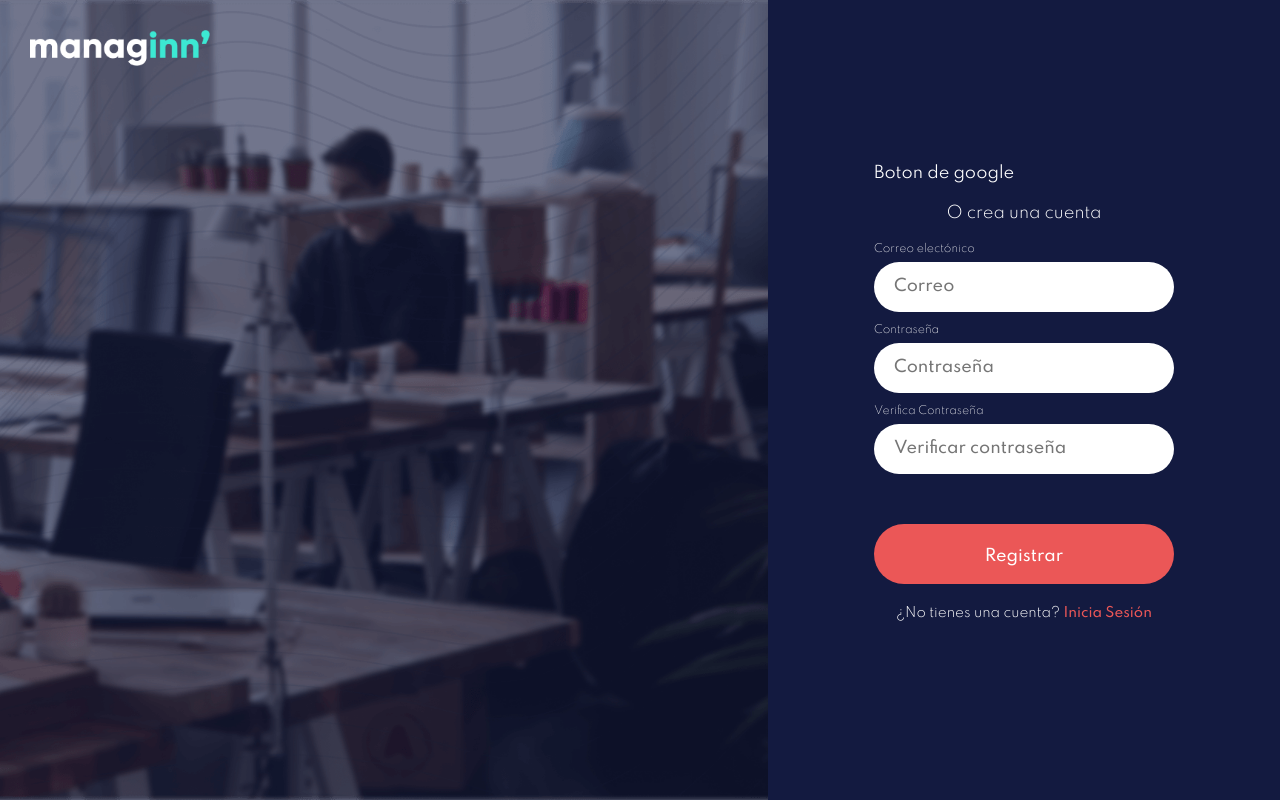
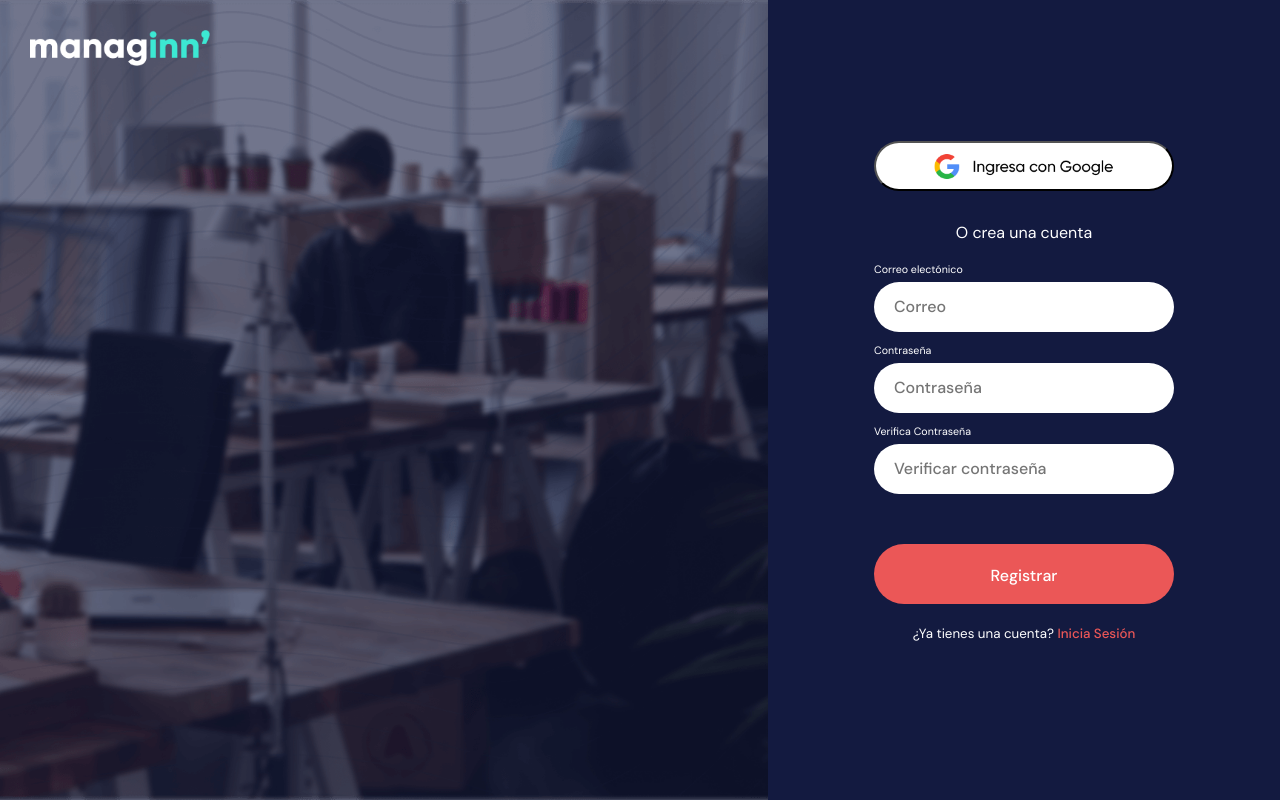
Before and after one commit to andresggcf/Managinn, a PHP site: page /registro.php in a window 1280 px wide. Run offline with PHP 8.4, Linux system fonts and the light colour scheme; some libraries are stand-ins or nearby versions.

Commit message:
agregando diseño de botón de google y cambio de tipografia

```diff
--- a/css/style.css
+++ b/css/style.css
@@ -1,7 +1,7 @@
 body
 {
   min-height: 100vh;
-  font-family: 'Spartan', sans-serif;
+  font-family: 'DM Sans', sans-serif;
   color: white;
 }
 
@@ -234,7 +234,7 @@ a:visited{color: #fff;}
   color: #fff;
   font-size: 14px;
   font-weight: 600;
-  padding: 15px 40px 10px 40px;
+  padding: 10px 40px 10px 40px;
   border-radius: 30px;
   transition: 0.3s;
 }
@@ -254,7 +254,7 @@ a:visited{color: #fff;}
   border-width: 2px;
   transition: 0.3s;
   font-size: 14px;
-  padding: 15px 30px 10px 30px;
+  padding: 10px 30px 10px 30px;
 }
 
 .Boton-Delinieado-Menu:hover
@@ -301,6 +301,19 @@ a:visited{color: #fff;}
   font-size: medium;
   font-weight: 500;
   transition: 0.3s;
+}
+
+.Boton-Google
+{
+  background-image: url('../img/iconos/Boton_Google.png');
+  background-size: cover;
+  background-repeat: no-repeat;
+  text-transform: none !important;
+  font-family: 'DM Sans' !important;
+  width: 300px;
+  height: 50px;
+  border-radius: 30px !important;
+  margin-bottom: 30px;
 }
 
 .Submit-Principal{
--- a/header.php
+++ b/header.php
@@ -7,8 +7,7 @@
 
     <!-- Bootstrap CSS -->
     <link rel="stylesheet" href="https://stackpath.bootstrapcdn.com/bootstrap/4.1.3/css/bootstrap.min.css" integrity="sha384-MCw98/SFnGE8fJT3GXwEOngsV7Zt27NXFoaoApmYm81iuXoPkFOJwJ8ERdknLPMO" crossorigin="anonymous">
-    <link href="https://fonts.googleapis.com/css?family=Spartan:100,200,300,400,500,600,700,800,900&display=swap" rel="stylesheet">
-    <link href="https://fonts.googleapis.com/css?family=DM+Sans:400,400i,500,500i,700,700i&display=swap" rel="stylesheet">
+    <link href="https://fonts.googleapis.com/css?family=DM+Sans:400,400i,500,500i,700,700i&display=swap&subset=latin-ext" rel="stylesheet">
     <link rel="stylesheet" type="text/css" href="css/style.css">
 
     <!--Google Boton-->
--- a/inicio.php
+++ b/inicio.php
@@ -16,7 +16,7 @@
   <div class="Inicio-Fondo">
     <div class="Columna-Inicio">
       <div>
-        <p>Boton de google</p>
+        <button class = "Boton-Google"></button>
         <p class = "Parrafo-Pequeño Text-Center">O inicia sesión con tu correo</p>
         <form action="con_inicio.php" method = "post">
           <div>
--- a/registro.php
+++ b/registro.php
@@ -15,7 +15,7 @@
   <div class="Registro-Fondo">
     <div class="Columna-Registro">
       <div>
-        <p>Boton de google</p>
+        <button class = "Boton-Google"></button>
         <p class = "Parrafo-Pequeño Text-Center">O crea una cuenta</p>
         <form action="con_registro.php" method = "post">
           <div>
@@ -49,7 +49,7 @@
               type="submit"
               value="Registrar"/>
             </div>
-            <p class="Parrafo-Extra-Pequeño Text-Center">¿No tienes una cuenta?
+            <p class="Parrafo-Extra-Pequeño Text-Center">¿Ya tienes una cuenta?
                 <a href="inicio.php"
                 class = "Enlace-Pequeño-Principal">Inicia Sesión</a>
             </p>
```
Also changed, not shown: img/iconos/Boton_Google.png (added).
